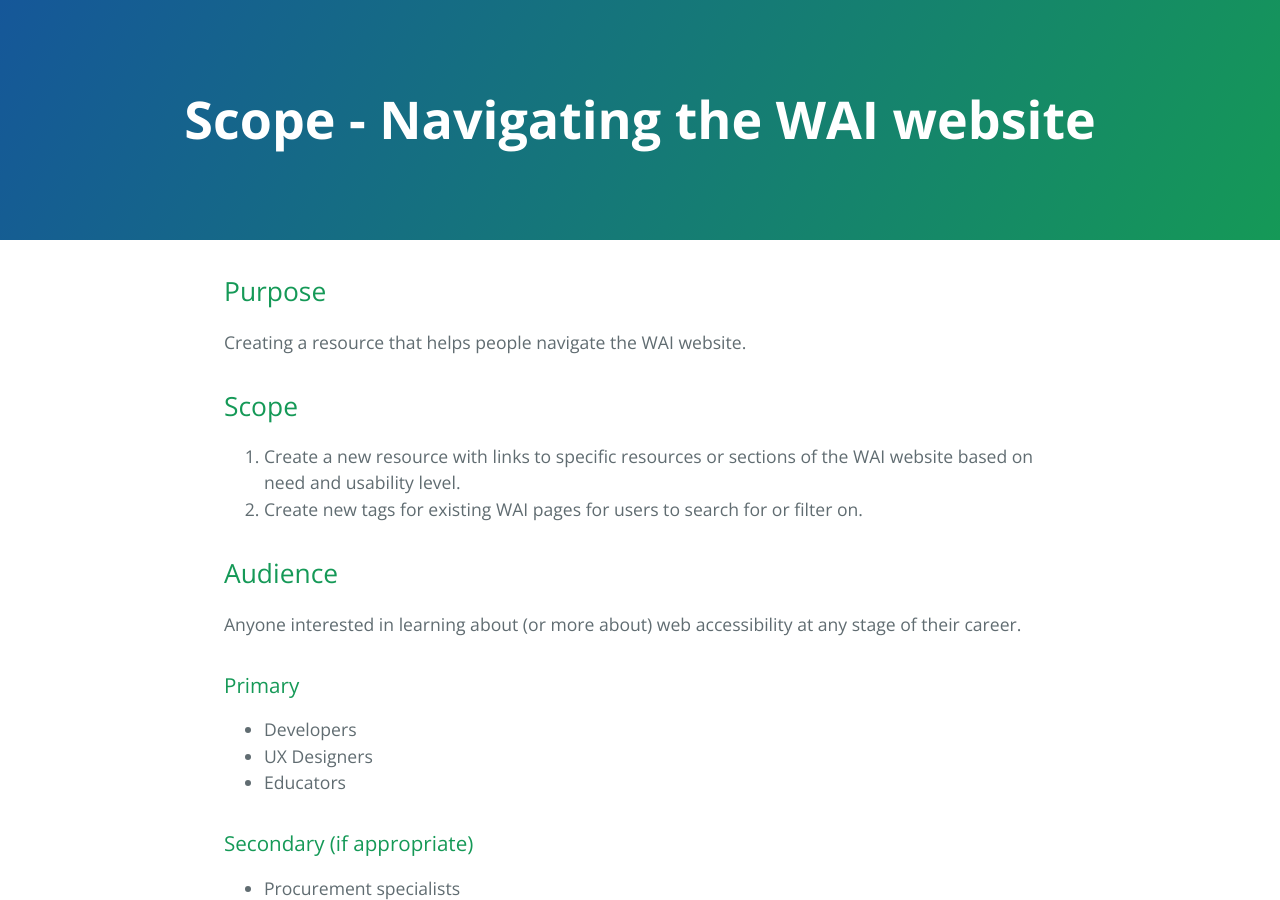
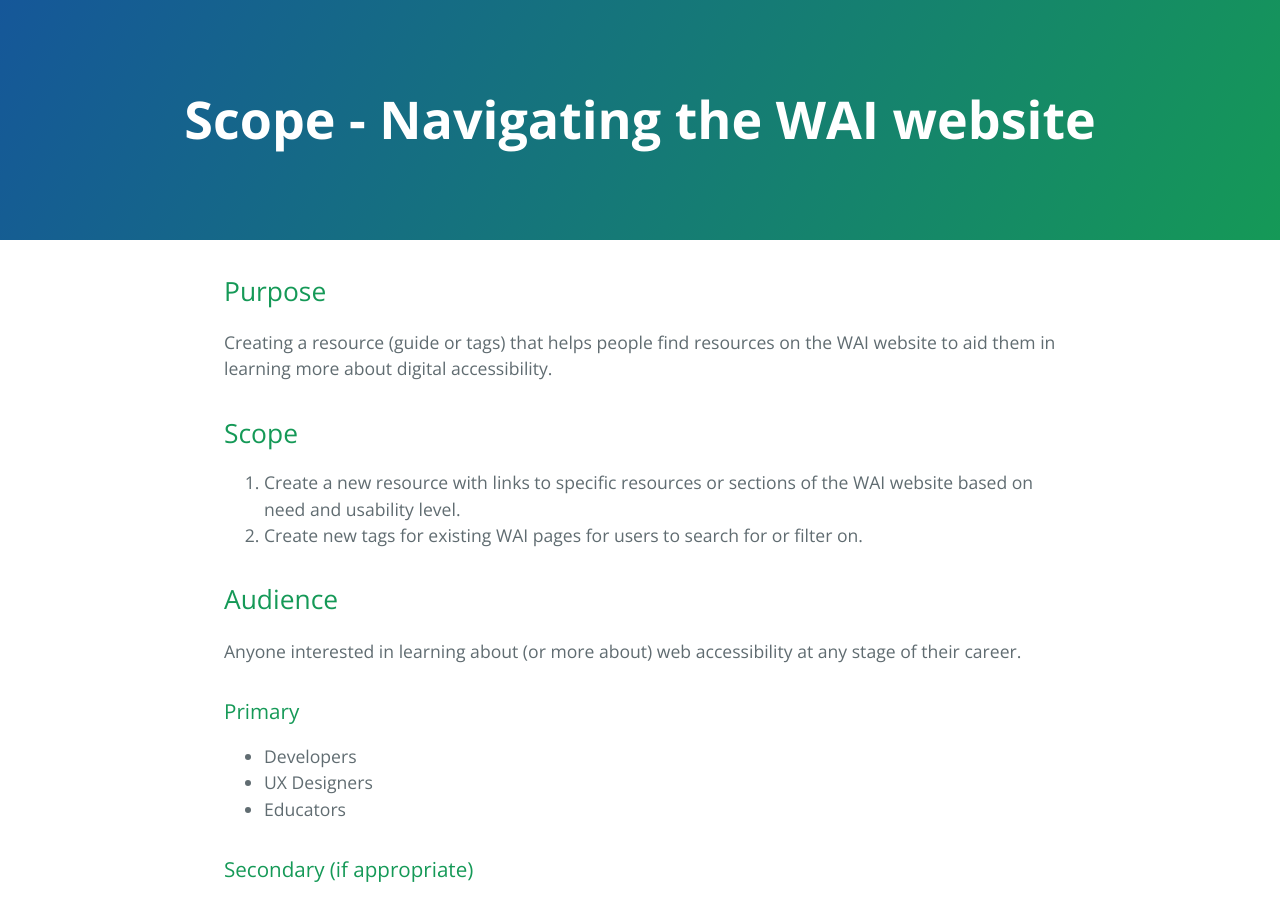
Before and after one commit to w3c-cg/aar, a Jekyll site: the page built from resources/navigating_WAI/scope.md, in a window 1280 px wide and 900 px high. Built offline with Jekyll 4.4.1, drawn with Linux system fonts in a browser that asks for light colours.

Commit message:
Update scope.md
adjusted the purpose to more education based and not UI based.

```diff
--- a/resources/navigating_WAI/scope.md
+++ b/resources/navigating_WAI/scope.md
@@ -7,7 +7,7 @@ show_description: false
 
 ## Purpose
 
-Creating a resource that helps people navigate the WAI website.
+Creating a resource (guide or tags) that helps people find resources on the WAI website to aid them in learning more about digital accessibility.
 
 
 ## Scope
```
